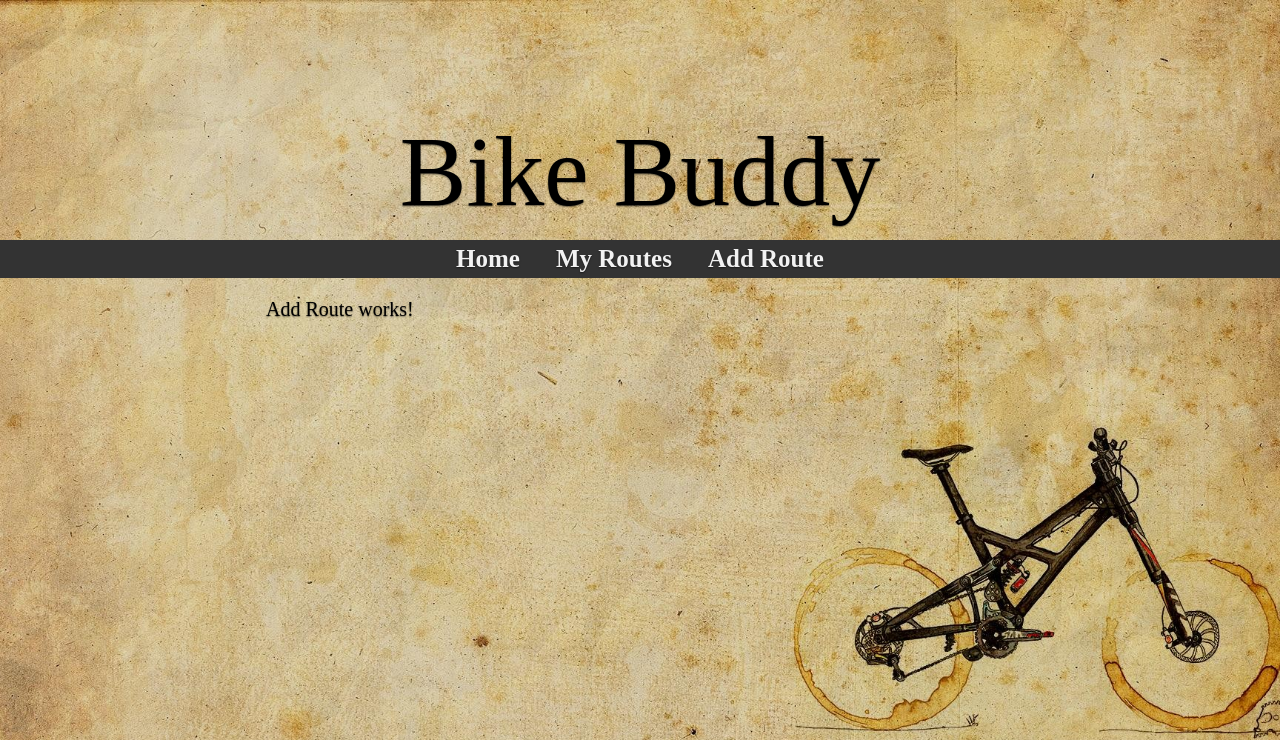
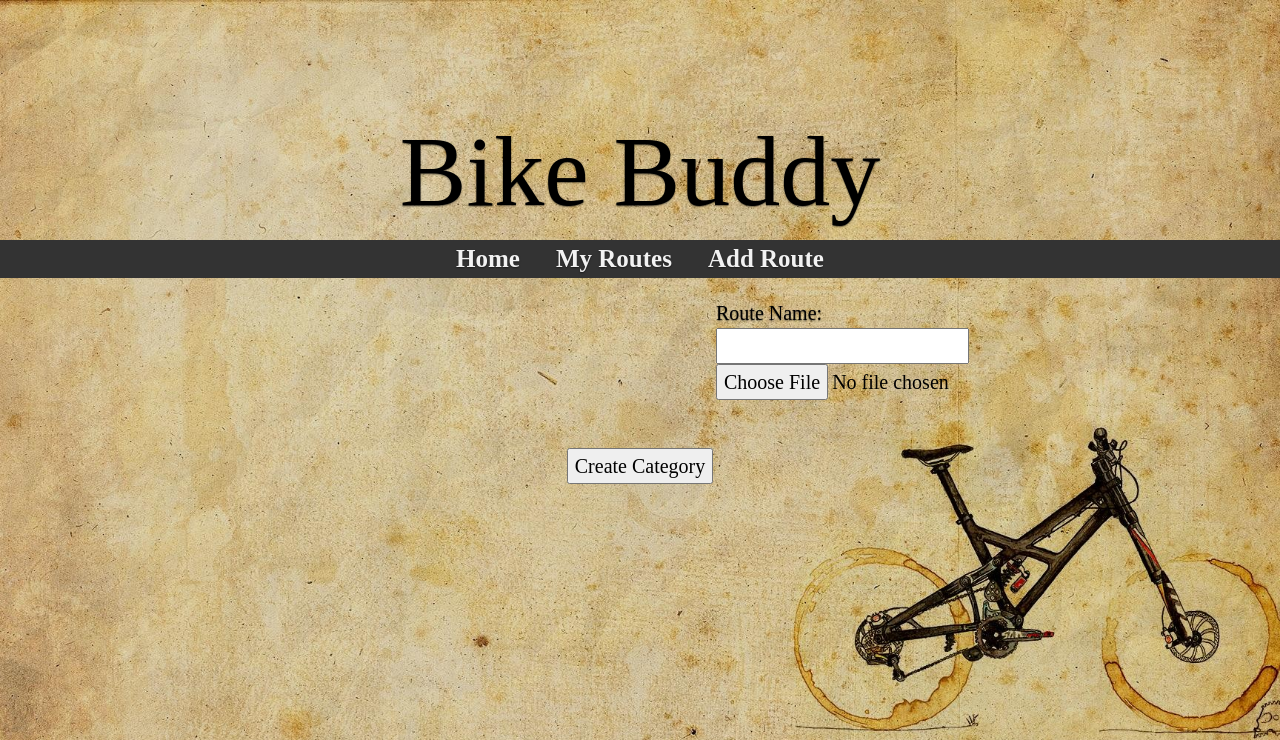
Before and after one commit to chrisb9719/bikebuddy, a Django app: page /add_route/ in a window 1280 px wide. Shown: the top 740 px of the page. Run offline with Django 3.2, Linux system fonts and the light colour scheme; parts of the project's set-up code (start-up, migrations or seed data) failed here and were passed over; some libraries are stand-ins or nearby versions; some web fonts are replaced.

Commit message:
Form created for 'add route'

```diff
--- /dev/null
+++ b/buddyapp/forms.py
@@ -0,0 +1,6 @@
+from django import forms
+from buddyapp.models import Route
+
+class UploadRouteForm(forms.Form):
+    title = forms.CharField(max_length = 50)
+    route = forms.FileField()
--- a/buddyapp/models.py
+++ b/buddyapp/models.py
@@ -1,4 +1,3 @@
-from django.db import models
 from __future__ import unicode_literals
 from django.db import models
 from django import forms
@@ -79,7 +78,7 @@ class Comment(models.Model):
 
 
 
-class Rating(models.Model):
+"""class Rating(models.Model):
     route = models.ForeignKey('buddyapp.Route', related_name='ratings',null=True)
     author = models.CharField(max_length=128, unique=False)
     rating = models.IntegerField(choices=RATING_CHOICES, default=1)
@@ -91,4 +90,4 @@ class Rating(models.Model):
         self.save()
 
     def __str__(self):
-        return str(self.rating)
+        return str(self.rating)"""
--- a/buddyapp/views.py
+++ b/buddyapp/views.py
@@ -1,7 +1,8 @@
 # Create your views here.
 from django.http import HttpResponse
 from django.template import RequestContext
-from django.shortcuts import render_to_response
+from django.shortcuts import render_to_response, render
+from buddyapp.forms import UploadRouteForm
 import gpxpy
 import gpxpy.gpx
 
@@ -14,8 +15,13 @@ def my_routes(request):
     return render_to_response('buddyapp/my_routes.html')
 
 def add_route(request):
-    context = RequestContext(request)
-    return render_to_response('buddyapp/add_route.html')
+    if request.method == 'POST':
+        form = UploadRouteForm(request.POST, reuqest.FILES)
+        if form.is_valid():
+            return HttpResponseRedirect('buddyapp/home.html')
+    else:
+        form = UploadRouteForm()
+    return render(request, 'buddyapp/add_route.html', {'form': form})
 
 """def home(request):
         context_dict = {}
--- a/static/css/cover.css
+++ b/static/css/cover.css
@@ -66,6 +66,18 @@ body {
 	margin-left: 250px;
 	text-align: left;
 	font-size: 20px
+}
+
+.form-text {
+	margin-right: 250px;
+	margin-left: 700px;
+	text-align: left;
+	font-size: 20px
+}
+
+.form-submit{
+	text-align: center;
+	font-size: 20px;
 }
 /*
  * Header
@@ -145,7 +157,7 @@ p {
 
 .active {
     background-color: #4CAF50;
-    color: grey;
+    color: red;
 }
 
 .topnav .icon {
--- a/templates/buddyapp/add_route.html
+++ b/templates/buddyapp/add_route.html
@@ -7,7 +7,22 @@
 {% endblock %}
 
 {% block body %}
-<p class = "center-text">
-Add Route works!
+<div class="form-text">
+	<p>
+		Route Name:
+		{% csrf_token %}
+		{% for hidden in form.hidden_fields %}
+			{{ hidden }}
+		{% endfor %}
+	{% for field in form.visible_fields %}
+		{{ field.errors }}
+		{{ field.help_text}}
+		{{ field }}
+		<br />
+	{% endfor %}
+</p>
+</div>
+<p class = "form-submit">
+		<input type="submit" name="submit" value="Create Category" />
 </p>
 {% endblock %}
```
Also changed, not shown: 3 other files.
